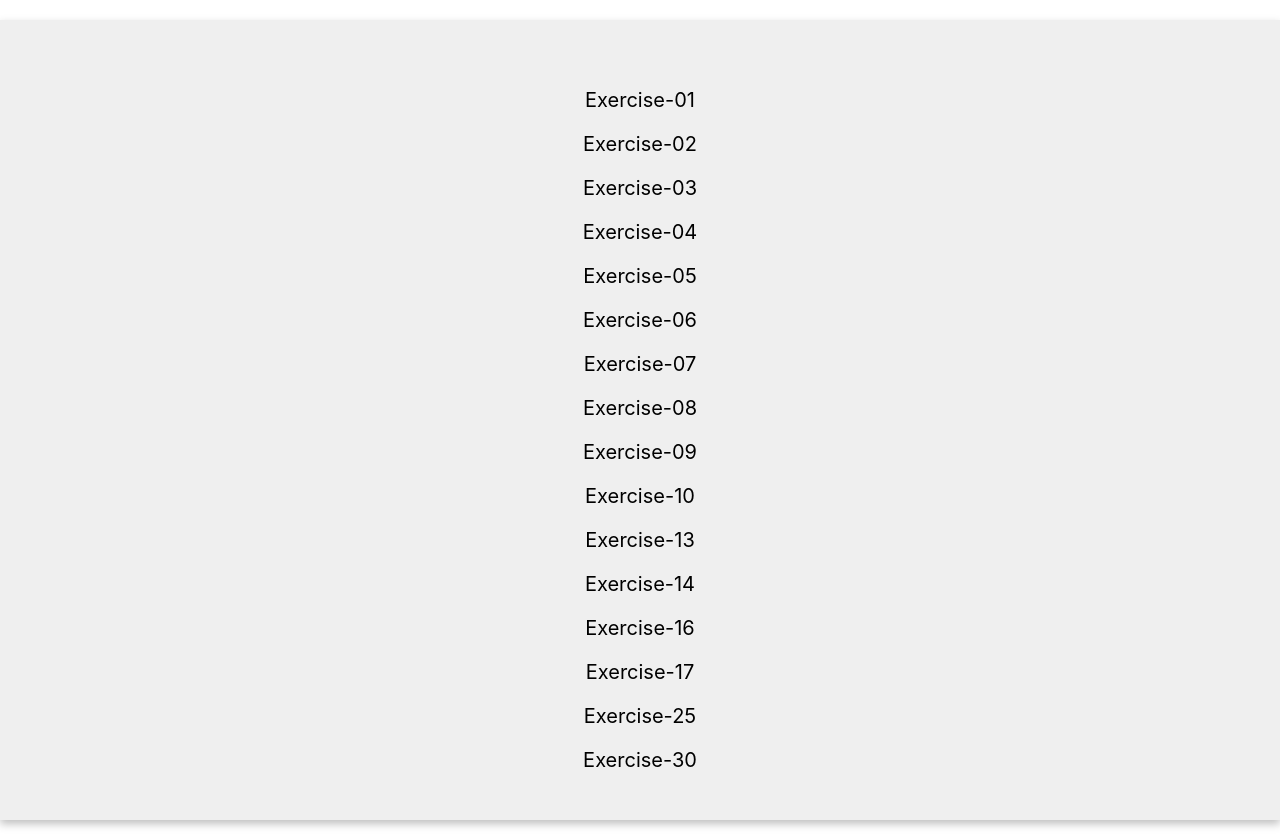
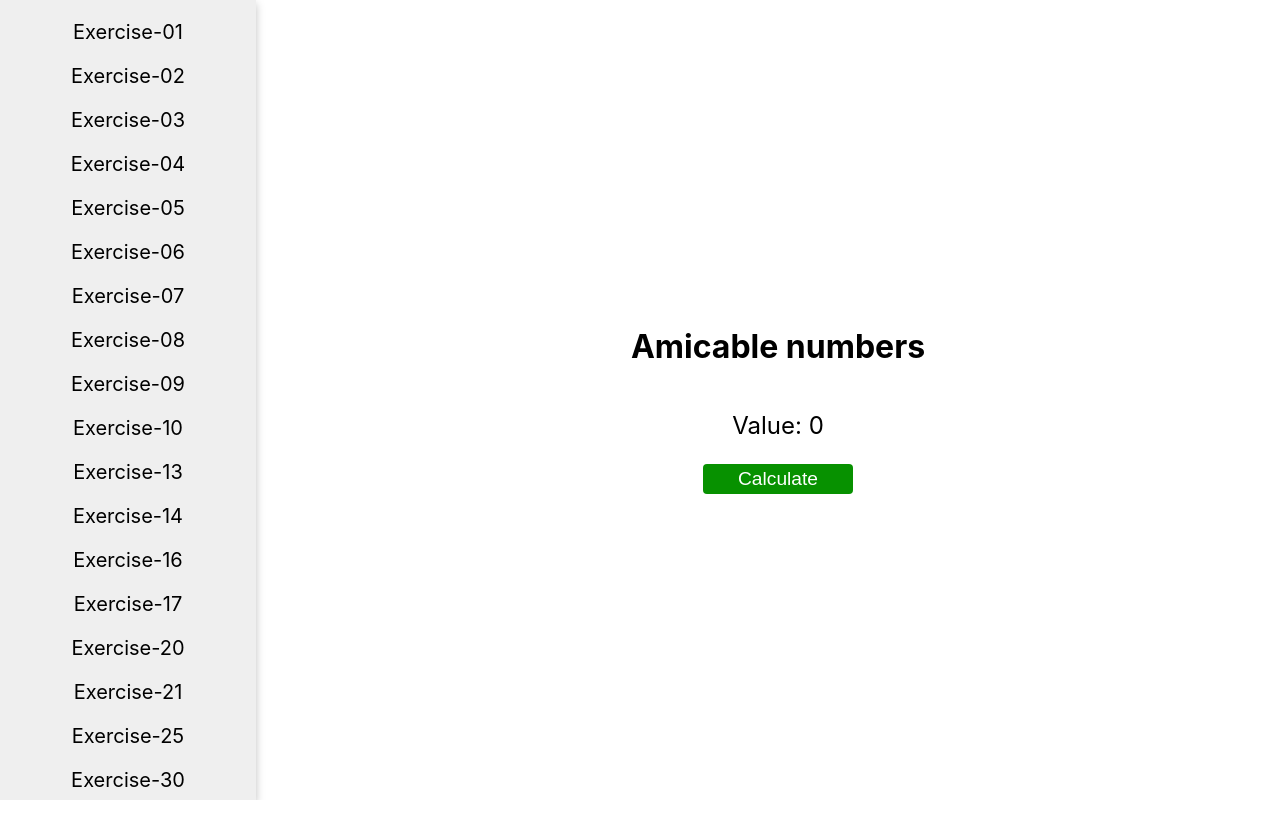
Before and after one commit to EdersonDav/Project-Euler, a React (Create React App) app: page /id-21 in a window 1280 px wide. After the commit the page ends 800 px from the top, so only its background shows below. Built offline with nearby package versions, Linux system fonts and the light colour scheme.

Commit message:
problems

```diff
--- a/src/components/Menu/index.tsx
+++ b/src/components/Menu/index.tsx
@@ -19,6 +19,8 @@ const Dashboard: React.FC = () => {
       <Link to="/id-14">Exercise-14</Link>
       <Link to="/id-16">Exercise-16</Link>
       <Link to="/id-17">Exercise-17</Link>
+      <Link to="/id-20">Exercise-20</Link>
+      <Link to="/id-21">Exercise-21</Link>
       <Link to="/id-25">Exercise-25</Link>
       <Link to="/id-30">Exercise-30</Link>
     </ExerciseWrapper>
--- /dev/null
+++ b/src/pages/Amicable_numbers/index.tsx
@@ -0,0 +1,43 @@
+import React from 'react';
+import Button from '../../components/Button';
+
+const AmicableNumbers: React.FC = () => {
+  const [result, setResult] = React.useState<number>(0);
+
+  const handleCalculate = () => {
+    let num = 0;
+    const divsors = (number: number) => {
+      let sum = 0;
+
+      for (let i = 0; i < number; i++) {
+        if (number % i === 0) {
+          sum += i;
+        }
+      }
+
+      return sum;
+    };
+
+    for (let i = 1; i < 10000; i++) {
+      const sum = divsors(i);
+      const subSum = divsors(sum);
+
+      if (subSum === i && i !== sum) {
+        num += i;
+      }
+    }
+
+    setResult(num);
+  };
+
+  return (
+    <div>
+      <h1>Amicable numbers</h1>
+      <p>Value: {result}</p>
+      <Button type="button" onClick={handleCalculate}>
+        Calculate
+      </Button>
+    </div>
+  );
+};
+export default AmicableNumbers;
--- /dev/null
+++ b/src/pages/Factorial_digit_sum/index.tsx
@@ -0,0 +1,29 @@
+import React from 'react';
+import Button from '../../components/Button';
+
+const FactorialDigitSum: React.FC = () => {
+  const [result, setResult] = React.useState<number>(0);
+
+  const handleCalculate = () => {
+    let count = BigInt(100);
+    for (let i = BigInt(99); i > BigInt(1); i--) {
+      count *= i;
+    }
+
+    const array = count.toString().split('');
+    const sumArray = array.map(a => Number(a));
+    const sum = sumArray.reduce((a, b) => a + b);
+    setResult(sum);
+  };
+
+  return (
+    <div>
+      <h1>Factorial digit sum</h1>
+      <p>Value: {result}</p>
+      <Button type="button" onClick={handleCalculate}>
+        Calculate
+      </Button>
+    </div>
+  );
+};
+export default FactorialDigitSum;
--- a/src/routes/index.tsx
+++ b/src/routes/index.tsx
@@ -17,6 +17,8 @@ import SummationPrimes from '../pages/Summation_of_primes';
 import PowerDigitSum from '../pages/Power_digit_sum';
 import DigitFifthPowers from '../pages/Digit_fifth_powers';
 import LongestCollatzSequence from '../pages/Longest_Collatz_sequence';
+import FactorialDigitSum from '../pages/Factorial_digit_sum';
+import AmicableNumbers from '../pages/Amicable_numbers';
 
 const Routes: React.FC = () => {
   return (
@@ -36,6 +38,8 @@ const Routes: React.FC = () => {
       <Route exact path="/id-14" component={LongestCollatzSequence} />
       <Route exact path="/id-16" component={PowerDigitSum} />
       <Route exact path="/id-17" component={NumberLetterCounts} />
+      <Route exact path="/id-20" component={FactorialDigitSum} />
+      <Route exact path="/id-21" component={AmicableNumbers} />
       <Route exact path="/id-25" component={FibonacciDigit1000} />
       <Route exact path="/id-30" component={DigitFifthPowers} />
     </Switch>
```
